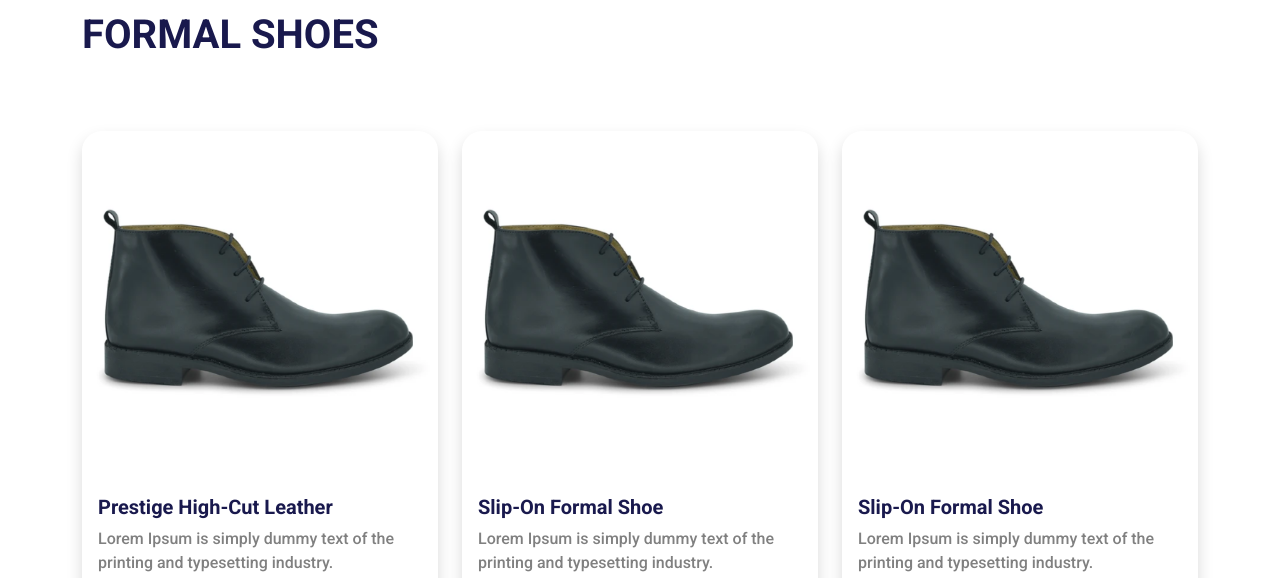
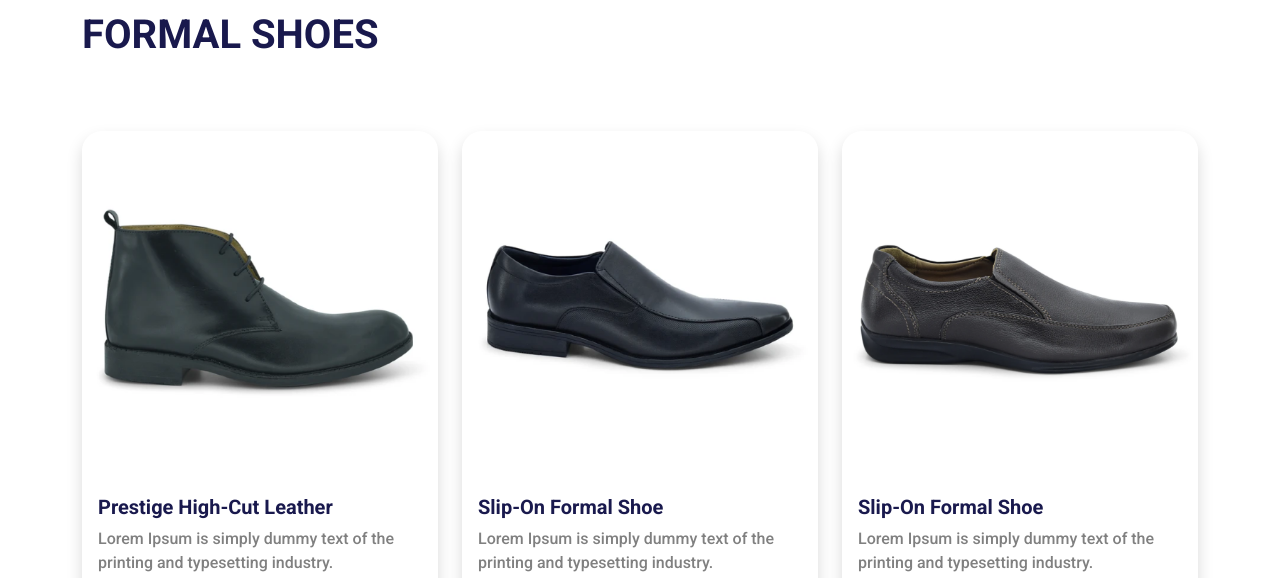
Before and after one commit to mdShariarRahmanOion/Assignment-2, a plain HTML site: page index.html in a window 1280 px wide. Shown: the part 1280-1858 px from the top of the page. Drawn offline with Linux system fonts and the light colour scheme.

Commit message:
collected all thing

```diff
--- a/index.html
+++ b/index.html
@@ -67,13 +67,7 @@
                         <button type="button" class="btn button-color text-white  text-white"> <img style="width:25px;" src="Logo, Icon/shopping-cart 1.png" alt="">Buy Now</button>
                         </div>
                     </div>
-                    <!-- <div class="card-footer shoes-card-footer row">
-                        <div class="col-md-6"> <h3>$234</h3>
-                        </div>
-                    <div class="col-md-6">
-                        <button type="button" class="btn button-color text-white "> <img style="width:25px;" src="Logo, Icon/shopping-cart 1.png" alt=""> Buy Now</button>
-                    </div>
-                    </div> -->
+
                 </div>
                 </div>
                 <div class="col">
@@ -87,12 +81,7 @@
                         <button type="button" class="btn button-color text-white "> <img style="width:25px;" src="Logo, Icon/shopping-cart 1.png" alt="">Buy Now</button>
                         </div>
                     </div>
-                    <!-- <div class="card-footer shoes-card-footer row">
-                        <div class="col-md-6"> <h3>$234</h3></div>
-                    <div class="col-md-6">
-                        <button type="button" class="btn button-color text-white "> <img style="width:25px;" src="Logo, Icon/shopping-cart 1.png" alt=""> Buy Now</button>
-                    </div>
-                    </div> -->
+
                 </div>
                 </div>
                 <div class="col">
@@ -106,12 +95,7 @@
                         </div>
 
                     </div>
-                    <!-- <div class="card-footer shoes-card-footer row">
-                        <div class="col-md-6"> <h3>$234</h3></div>
-                    <div class="col-md-6">
-                        <button type="button" class="btn button-color text-white "> <img style="width:25px;" src="Logo, Icon/shopping-cart 1.png" alt=""> Buy Now</button>
-                    </div>
-                    </div> -->
+
                 </div>
                 </div>
             </div>
@@ -133,7 +117,7 @@
                 </div>
                 <div class="col">
                     <div class="card h-100 shoes-card shadow card-border-redius">
-                        <img src="Photos/Mask Group.png" class="card-img-top" alt="...">
+                        <img src="Photos/Rectangle 38.png" class="card-img-top" alt="...">
                         <div class="card-body">
                         <h5 class="card-title">Slip-On Formal Shoe</h5>
                         <p class="card-text">Lorem Ipsum is simply dummy text of the printing and typesetting industry. </p>
@@ -145,7 +129,7 @@
                     </div>
                     <div class="col">
                         <div class="card h-100 shoes-card shadow card-border-redius">
-                            <img src="Photos/Mask Group.png" class="card-img-top" alt="...">
+                            <img src="Photos/Rectangle 39.png" class="card-img-top" alt="...">
                             <div class="card-body">
                             <h5 class="card-title">Slip-On Formal Shoe</h5>
                             <p class="card-text">Lorem Ipsum is simply dummy text of the printing and typesetting industry. </p>
```
